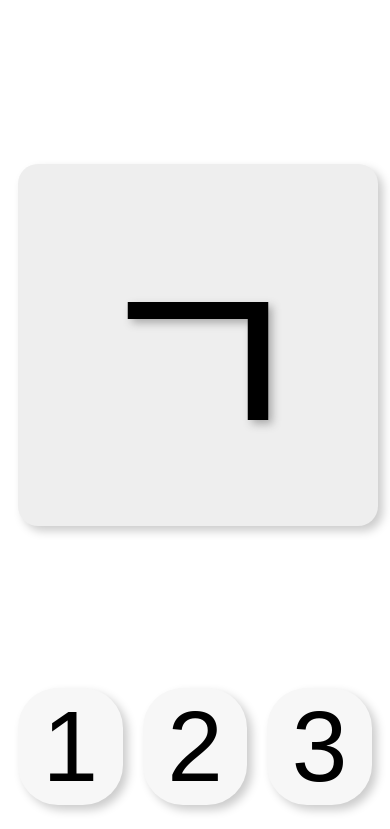
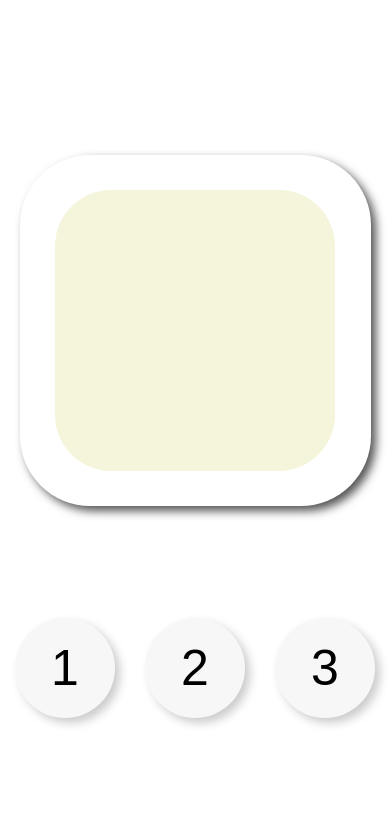
Before and after one commit to berry772/hw, a plain HTML site: page index.html in a window 390 px wide. Shown: the part 15-844 px from the top of the page. Drawn offline with Linux system fonts and the light colour scheme.

Commit message:
responsive css

```diff
--- a/index.html
+++ b/index.html
@@ -7,28 +7,66 @@
   </head>
   <style>
     html {
-      height: 95%;
+      user-select: none;
+    }
+    input,
+    textarea,
+    button,
+    select,
+    a {
+      -webkit-tap-highlight-color: transparent;
     }
     body {
-      padding: 10px;
-      height: 100%;
       display: flex;
       flex-direction: column;
-      user-select: none;
+      align-items: center;
     }
-    div#letter {
-      width: 360px;
+    section {
+      --section-width: clamp(200px, 100dvw, 400px);
+      width: var(--section-width);
+      display: flex;
+      align-items: center;
+      justify-content: center;
+    }
+    section#top-buttons-section {
+      height: 10dvh;
+    }
+    section#card-section {
+      height: 60dvh;
+    }
+    .card-outer {
+      --border-radius: 20%;
+      --card-size: calc(var(--section-width) * 0.9);
+      width: var(--card-size);
       aspect-ratio: 1/1;
-      background-color: #eee;
       display: grid;
       place-content: center;
-      font-size: 250px;
-      border-radius: 20px;
-      box-shadow: 5px 5px 10px #ccc;
-      text-shadow: 4px 4px 8px #aaa;
+      border-radius: var(--border-radius);
+      background-image: conic-gradient(rgb(125, 168, 210) var(--percent), transparent var(--percent));
+      transition: --percent linear 0.1s;
+      box-shadow: 5px 5px 10px #555;
     }
-    button {
-      width: 150px;
+    .card-inner {
+      width: calc(var(--card-size) * 0.8);
+      aspect-ratio: 1/1;
+      border-radius: var(--border-radius);
+      display: grid;
+      place-content: center;
+      font-size: calc(var(--card-size) * 0.5);
+      font-weight: 600;
+      text-shadow: 5px 5px 10px #999;
+      background-color: beige;
+    }
+    section#bottom-buttons-section {
+      --bottom-button-size: clamp(50px, 30vw, 100px);
+      --bottom-button-font-size: calc(var(--bottom-button-size) * 0.5);
+      height: 20dvh;
+      display: flex;
+      align-items: center;
+      justify-content: space-around;
+    }
+    section#bottom-buttons-section button {
+      width: var(--bottom-button-size);
       aspect-ratio: 1/1;
       background-color: #f7f7f7;
       border: none;
@@ -37,34 +75,37 @@
       text-decoration: none;
       display: inline-grid;
       place-content: center;
-      font-size: 100px;
-      transition-duration: 0.2s;
+      font-size: var(--bottom-button-font-size);
+      transition: background-color linear 0.1s;
       cursor: pointer;
-      border-radius: 40px;
+      border-radius: 50%;
       box-shadow: 5px 5px 10px #ccc;
     }
-    button:hover {
-      background-color: #ecb5b5;
-    }
-    button:active {
-      background-color: #9ac298;
+    section#bottom-buttons-section button:active {
+      background-color: #afcbe6;
     }
   </style>
   <body>
-    <div style="flex-grow: 1; display: grid; place-items: center">
-      <div id="letter">ㄱ</div>
-    </div>
-    <div style="text-align: center; display: flex; gap: 20px; justify-content: center">
-      <button id="btn1">1</button>
-      <button id="btn2">2</button>
-      <button id="btn3">3</button>
-    </div>
+    <section id="top-buttons-section"></section>
+    <section id="card-section">
+      <div class="card-outer">
+        <div class="card-inner">
+          <span id="letter"></span>
+        </div>
+      </div>
+    </section>
+    <section id="bottom-buttons-section">
+      <button id="bottom-button-1">1</button>
+      <button id="bottom-button-2">2</button>
+      <button id="bottom-button-3">3</button>
+    </section>
   </body>
   <script>
-    const letter = document.getElementById("letter")
-    const btn1 = document.getElementById("btn1")
-    const btn2 = document.getElementById("btn2")
-    const btn3 = document.getElementById("btn3")
+    const cardOuterEl = document.querySelector(".card-outer")
+    const letterEl = document.getElementById("letter")
+    const bottomButton1 = document.getElementById("bottom-button-1")
+    const bottomButton2 = document.getElementById("bottom-button-2")
+    const bottomButton3 = document.getElementById("bottom-button-3")
     const 자음 = ["ㄱ", "ㄴ", "ㄷ", "ㄹ", "ㅁ", "ㅂ", "ㅅ", "ㅇ", "ㅈ", "ㅊ", "ㅋ", "ㅌ", "ㅍ", "ㅎ"]
     const 모음 = ["ㅏ", "ㅑ", "ㅓ", "ㅕ", "ㅗ", "ㅛ", "ㅜ", "ㅠ", "ㅡ", "ㅣ"]
     const short = [
@@ -80,36 +121,36 @@
       ["기", "니", "디", "리", "미", "비", "시", "이", "지", "치", "키", "티", "피", "히"],
     ]
     const get자음 = () => {
-      const prev = letter.textContent
+      const prev = letterEl.textContent
       let next = prev
       while (prev === next) {
         next = 자음[Math.floor(Math.random() * 14)]
       }
-      letter.textContent = next
+      letterEl.textContent = next
     }
     const get모음 = () => {
-      const prev = letter.textContent
+      const prev = letterEl.textContent
       let next = prev
       while (prev === next) {
         next = 모음[Math.floor(Math.random() * 10)]
       }
-      letter.textContent = next
+      letterEl.textContent = next
     }
     const getShort = () => {
-      const prev = letter.textContent
+      const prev = letterEl.textContent
       let next = prev
       while (prev === next) {
         next = short[Math.floor(Math.random() * 10)][Math.floor(Math.random() * 14)]
       }
-      letter.textContent = next
+      letterEl.textContent = next
     }
-    btn1.addEventListener("click", () => {
+    bottomButton1.addEventListener("click", () => {
       get자음()
     })
-    btn2.addEventListener("click", () => {
+    bottomButton2.addEventListener("click", () => {
       get모음()
     })
-    btn3.addEventListener("click", () => {
+    bottomButton3.addEventListener("click", () => {
       getShort()
     })
   </script>
```
